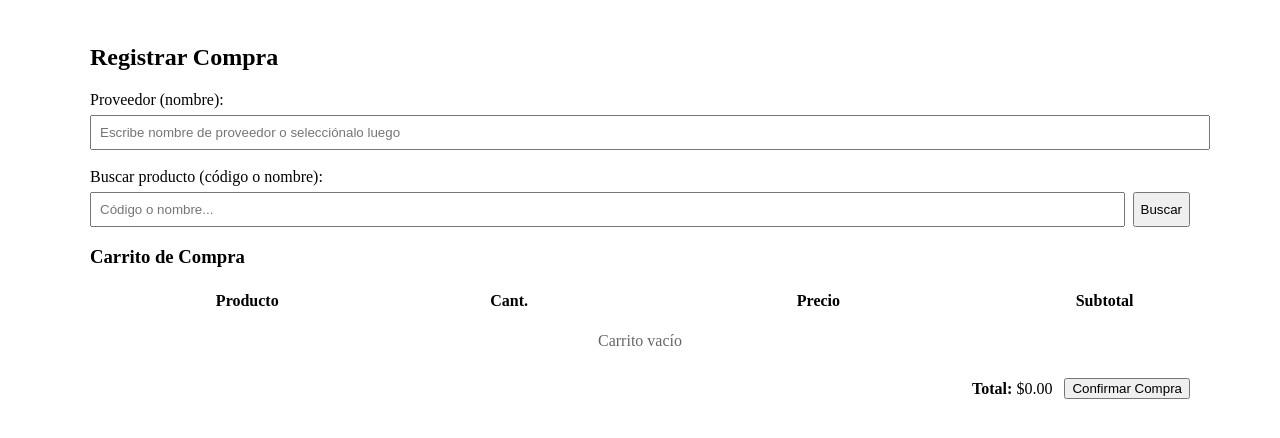
After one commit to Alvaro-Calleros/papeleria-pos-sigma, a PHP site: page /compras.php in a window 1280 px wide. The commit adds this page. Shown: the top 438 px of the page. Run offline with PHP 8.4, Linux system fonts and the light colour scheme; the visitor is signed in with stand-in values (Sample User, id 1).

Commit message:
feat: Implementar módulo de compras completo
- Agregar página de compras (compras.php)
- Implementar JavaScript para búsqueda y carrito de compras
- Agregar endpoint de confirmación de compras con actualización de stock
- Soporte para crear proveedores automáticamente
- Generación automática de folios C-XXXXX

```diff
--- /dev/null
+++ b/assets/js/compras.js
@@ -0,0 +1,170 @@
+// Compras minimal JS
+window.Compras = (function(){
+    const carrito = [];
+
+    function buscarProductoCompra(){
+        const q = document.getElementById('buscadorProducto').value.trim();
+        const resultados = document.getElementById('resultadosProductos');
+        resultados.innerHTML = 'Buscando...';
+        if (!q) { resultados.innerHTML = '<div style="color:#666;">Ingrese término de búsqueda</div>'; return; }
+
+        const url = `actions/productos_list.php?search=${encodeURIComponent(q)}&activo=1`;
+        console.log('Buscando productos en:', url);
+
+        fetch(url)
+            .then(async r => {
+                console.log('Respuesta recibida, status:', r.status, r.statusText);
+                const text = await r.text();
+                console.log('Texto de respuesta (primeros 500 chars):', text.substring(0, 500));
+
+                let res;
+                try {
+                    res = JSON.parse(text);
+                    console.log('JSON parseado correctamente:', res);
+                } catch (e) {
+                    console.error('Error parseando JSON:', e);
+                    console.error('Texto completo:', text);
+                    resultados.innerHTML = '<div style="color:#f00;">Error: Respuesta inválida del servidor. Ver consola del navegador (F12) para más detalles.</div>';
+                    return;
+                }
+
+                if (!res || !res.success) {
+                    const errorMsg = res?.message || 'Error desconocido';
+                    console.error('Error en respuesta:', res);
+                    resultados.innerHTML = `<div style="color:#f00;">Error: ${escapeHtml(errorMsg)}</div>`;
+                    return;
+                }
+
+                const productos = res.data || [];
+                console.log('Productos encontrados:', productos.length);
+                if (productos.length === 0) {
+                    resultados.innerHTML = '<div style="color:#666;">No se encontraron productos</div>';
+                    return;
+                }
+
+                resultados.innerHTML = productos.map(p => `
+                    <div style="display:flex; justify-content:space-between; align-items:center; padding:8px; border-bottom:1px solid #eee;">
+                        <div><strong>${escapeHtml(p.nombre)}</strong><br><small>${escapeHtml(p.codigo_barras || '')}</small></div>
+                        <div style="text-align:right;">
+                            <div>${formatMoney(p.precio_compra || p.precio_venta)}</div>
+                            <button onclick='Compras.agregarProductoCompra(${JSON.stringify({id: p.id, nombre: p.nombre, precio: p.precio_compra || p.precio_venta})})'>Agregar</button>
+                        </div>
+                    </div>
+                `).join('');
+            })
+            .catch(err=>{
+                console.error('Error de fetch:', err);
+                resultados.innerHTML = '<div style="color:#f00;">Error de conexión: ' + escapeHtml(err.message) + '</div>';
+            });
+    }
+
+    function agregarProductoCompra(product){
+        // product = { id, nombre, precio }
+        const existing = carrito.find(i => i.producto_id === product.id);
+        if (existing) {
+            existing.cantidad += 1;
+        } else {
+            carrito.push({ producto_id: product.id, nombre: product.nombre, cantidad: 1, precio_unitario: parseFloat(product.precio) || 0 });
+        }
+        renderCarrito();
+    }
+
+    function renderCarrito(){
+        const tbody = document.getElementById('carritoBody');
+        if (!carrito.length) {
+            tbody.innerHTML = '<tr><td colspan="5" style="text-align:center; padding:16px; color:#666;">Carrito vacío</td></tr>';
+            document.getElementById('totalCompra').textContent = formatMoney(0);
+            return;
+        }
+        let html = '';
+        let total = 0;
+        carrito.forEach((item, idx) => {
+            const subtotal = item.cantidad * item.precio_unitario;
+            total += subtotal;
+            html += `
+                <tr>
+                    <td>${escapeHtml(item.nombre)}</td>
+                    <td style="text-align:center;"><input type="number" min="1" value="${item.cantidad}" onchange="Compras.cambiarCantidad(${idx}, this.value)" style="width:64px;"></td>
+                    <td style="text-align:right;">${formatMoney(item.precio_unitario)}</td>
+                    <td style="text-align:right;">${formatMoney(subtotal)}</td>
+                    <td style="text-align:center;"><button onclick="Compras.eliminarItem(${idx})">Eliminar</button></td>
+                </tr>
+            `;
+        });
+        tbody.innerHTML = html;
+        document.getElementById('totalCompra').textContent = formatMoney(total);
+    }
+
+    function cambiarCantidad(index, qty){
+        qty = parseInt(qty) || 0;
+        if (qty <= 0) return;
+        if (carrito[index]) {
+            carrito[index].cantidad = qty;
+            renderCarrito();
+        }
+    }
+
+    function eliminarItem(index){
+        carrito.splice(index,1);
+        renderCarrito();
+    }
+
+    async function confirmarCompra(){
+        if (!carrito.length) { showAlert('El carrito está vacío', 'warning'); return; }
+        const proveedorNombre = document.getElementById('proveedorNombre').value.trim();
+        const productos = carrito.map(i=>({ producto_id: i.producto_id, cantidad: i.cantidad, precio_compra: i.precio_unitario }));
+
+        try {
+            const resp = await fetch('actions/compras_confirm.php', {
+                method: 'POST',
+                headers: { 'Content-Type': 'application/json' },
+                body: JSON.stringify({ proveedor_nombre: proveedorNombre, productos })
+            });
+            const res = await resp.json();
+            if (res.success) {
+                showAlert('Compra registrada exitosamente. Folio: ' + (res.folio || ''), 'success');
+                carrito.length = 0;
+                document.getElementById('proveedorNombre').value = '';
+                document.getElementById('buscadorProducto').value = '';
+                document.getElementById('resultadosProductos').innerHTML = '';
+                renderCarrito();
+            } else {
+                showAlert(res.message || 'Error al registrar compra', 'danger');
+            }
+        } catch (err) {
+            console.error(err);
+            showAlert('Error de conexión', 'danger');
+        }
+    }
+
+    function formatMoney(n){
+        return '$' + (Number(n) || 0).toFixed(2);
+    }
+
+    function escapeHtml(text){
+        if (!text) return '';
+        return String(text).replace(/[&<>"']/g, function(s){ return ({'&':'&amp;','<':'&lt;','>':'&gt;','"':'&quot;',"'":"&#39;"})[s]; });
+    }
+
+    function showAlert(message, type='success'){
+        const container = document.getElementById('alertContainer');
+        const el = document.createElement('div');
+        el.style.padding = '10px';
+        el.style.border = '1px solid #ddd';
+        el.style.marginTop = '8px';
+        el.textContent = message;
+        container.appendChild(el);
+        setTimeout(()=> el.remove(), 4000);
+    }
+
+    // public API
+    return {
+        buscarProductoCompra,
+        agregarProductoCompra,
+        renderCarrito,
+        cambiarCantidad,
+        eliminarItem,
+        confirmarCompra,
+        carrito // expose for debugging
+    };
+})();
--- /dev/null
+++ b/compras.php
@@ -0,0 +1,60 @@
+<?php
+require_once 'includes/config.php';
+require_once 'includes/auth_admin.php';
+?>
+<!DOCTYPE html>
+<html lang="es">
+<head>
+    <meta charset="utf-8">
+    <meta name="viewport" content="width=device-width, initial-scale=1">
+    <title>Compras - Papelería Sigma</title>
+</head>
+<body>
+    <main style="padding:16px; max-width:1100px; margin:0 auto;">
+        <h2>Registrar Compra</h2>
+
+        <section style="margin-top:12px;">
+            <label>Proveedor (nombre):</label>
+            <input type="text" id="proveedorNombre" placeholder="Escribe nombre de proveedor o selecciónalo luego" style="width:100%; padding:8px; margin-top:6px;">
+        </section>
+
+        <section style="margin-top:18px;">
+            <label>Buscar producto (código o nombre):</label>
+            <div style="display:flex; gap:8px; margin-top:6px;">
+                <input type="text" id="buscadorProducto" placeholder="Código o nombre..." style="flex:1; padding:8px;" onkeypress="if(event.key==='Enter') Compras.buscarProductoCompra()">
+                <button onclick="Compras.buscarProductoCompra()">Buscar</button>
+            </div>
+            <div id="resultadosProductos" style="margin-top:12px;"></div>
+        </section>
+
+        <section style="margin-top:18px;">
+            <h3>Carrito de Compra</h3>
+            <div style="overflow-x:auto;">
+                <table border="0" cellpadding="6" cellspacing="0" style="width:100%; border-collapse:collapse;">
+                    <thead>
+                        <tr>
+                            <th>Producto</th>
+                            <th style="text-align:center;">Cant.</th>
+                            <th style="text-align:right;">Precio</th>
+                            <th style="text-align:right;">Subtotal</th>
+                            <th></th>
+                        </tr>
+                    </thead>
+                    <tbody id="carritoBody">
+                        <tr><td colspan="5" style="text-align:center; padding:16px; color:#666;">Carrito vacío</td></tr>
+                    </tbody>
+                </table>
+            </div>
+
+            <div style="display:flex; justify-content:flex-end; gap:12px; margin-top:12px; align-items:center;">
+                <div><strong>Total:</strong> <span id="totalCompra">$0.00</span></div>
+                <button onclick="Compras.confirmarCompra()">Confirmar Compra</button>
+            </div>
+        </section>
+
+        <div id="alertContainer" style="margin-top:18px;"></div>
+    </main>
+
+    <script src="assets/js/compras.js?v=<?php echo time(); ?>"></script>
+</body>
+</html>
```
Also changed, not shown: actions/compras_confirm.php (+40 -9 lines), actions/productos_list.php (+19 -3 lines), sql/triggers.sql (+81 -6 lines).
